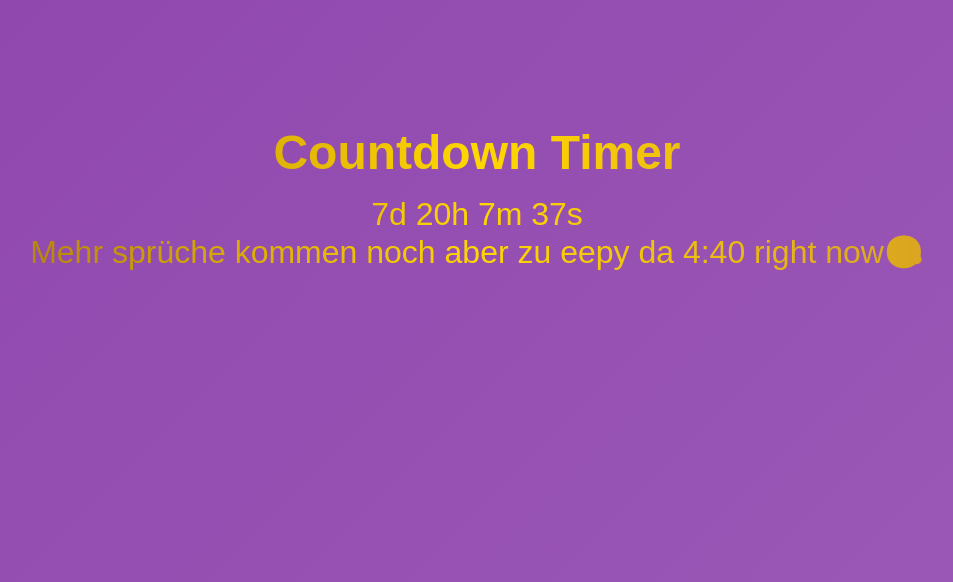
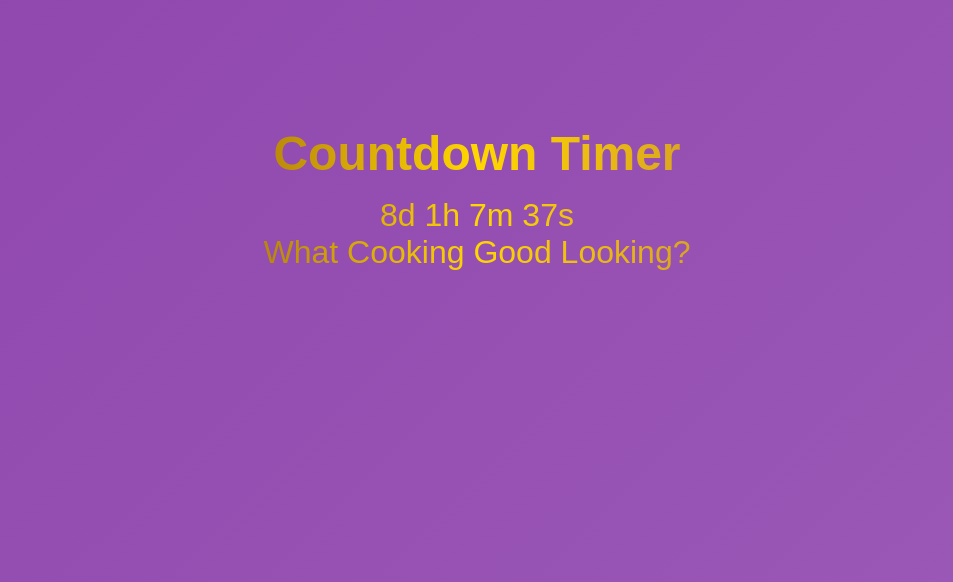
Before and after one commit to 19sx/PolskaAustriaCountdown, a plain HTML site: page index.html in a window 1280 px wide. Shown: the part 218-800 px from the top of the page, without its empty margins (163-1116 px from the left). Drawn offline with Linux system fonts and the light colour scheme.

Commit message:
Update index.html

```diff
--- a/index.html
+++ b/index.html
@@ -65,7 +65,7 @@
     </div>
 
     <script>
-        const targetDate = new Date('2025-01-04T00:50:00');
+        const targetDate = new Date('2025-01-04T05:50:00');
 
         const hourlyMessages = [
             "Du bist das beste was mir jemals passiert ist❤️",
```
